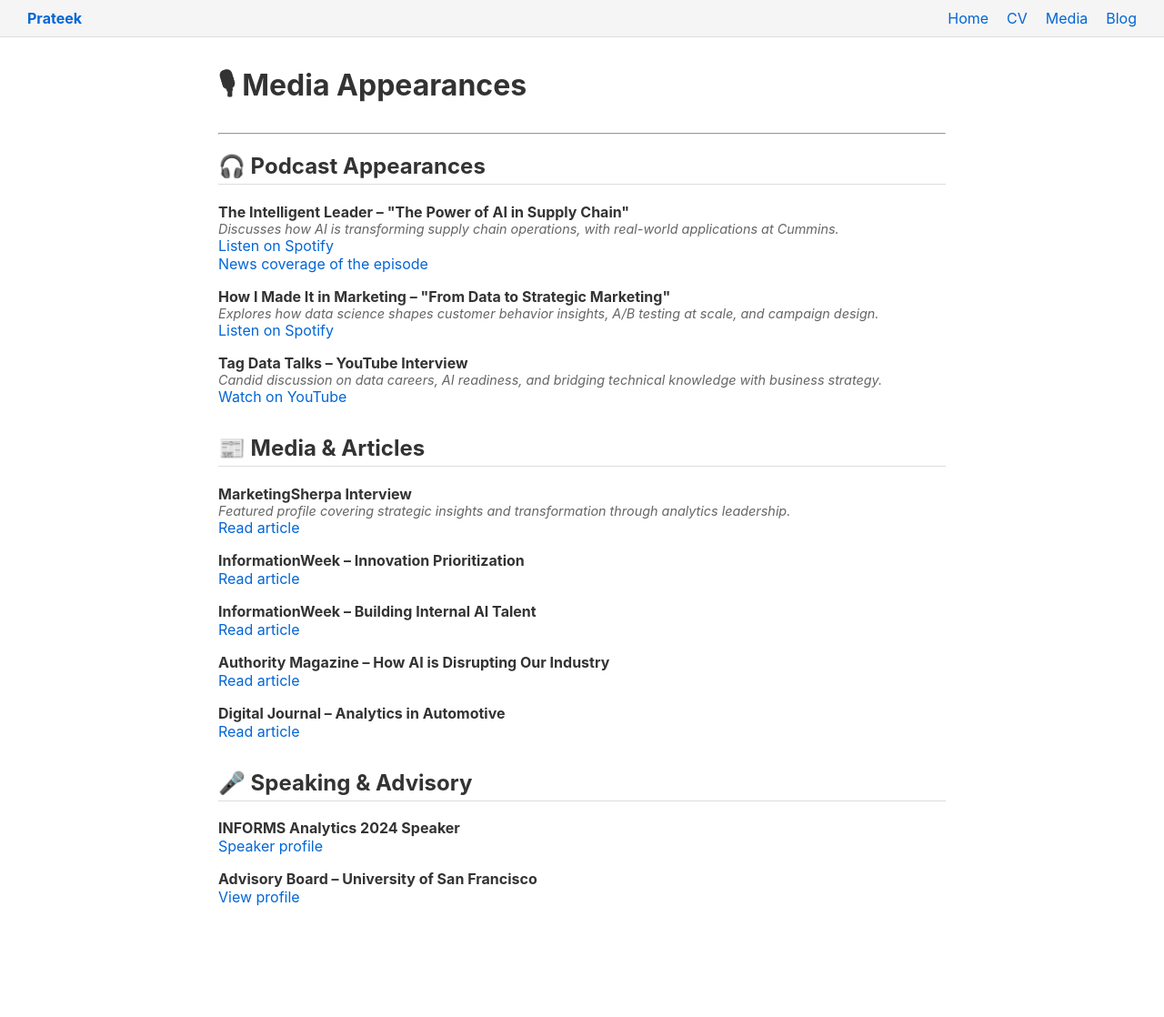
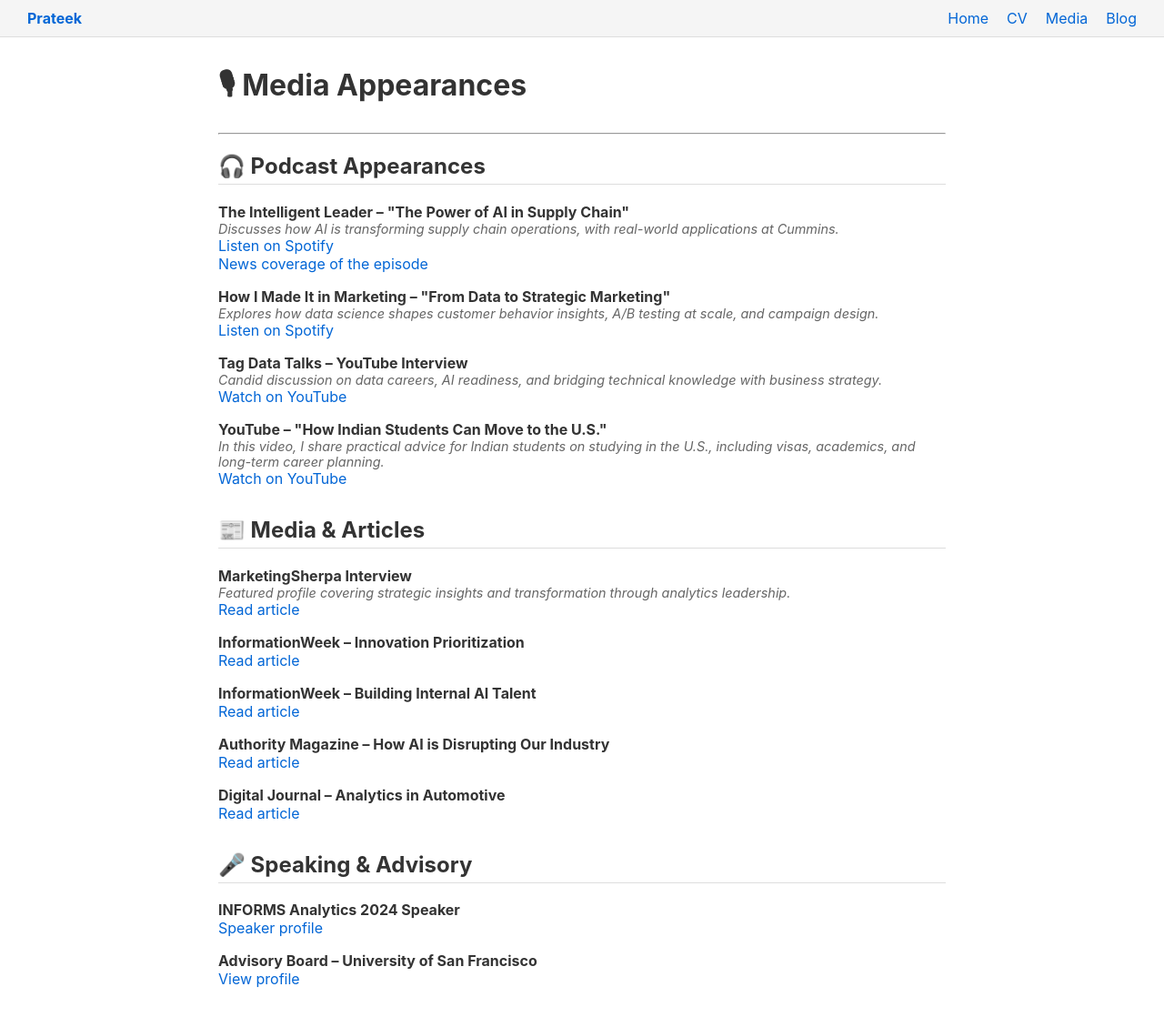
Before and after one commit to prateek0489/mywebsite, a Jekyll site: the page built from media.md, in a window 1280 px wide. Shown: the whole page at 91% size. Built offline with Jekyll 4.4.1, drawn with Linux system fonts in a browser that asks for light colours; before the commit the page ends 1028 px from its top, so only the background shows below that.

Commit message:
Update media.md

```diff
--- a/media.md
+++ b/media.md
@@ -37,6 +37,13 @@ permalink: /media/
     <div class="media-item-desc">Candid discussion on data careers, AI readiness, and bridging technical knowledge with business strategy.</div>
     <a href="https://www.youtube.com/watch?v=25J2yHYoJ44" target="_blank">Watch on YouTube</a>
   </div>
+
+  <div class="media-item">
+    <div class="media-item-title">YouTube – "How Indian Students Can Move to the U.S."</div>
+    <div class="media-item-desc">In this video, I share practical advice for Indian students on studying in the U.S., including visas, academics, and long-term career planning.</div>
+    <a href="https://www.youtube.com/watch?v=oFf7cakEnO8" target="_blank">Watch on YouTube</a>
+  </div>
+
 </div>
 
 <div class="media-section">
```
